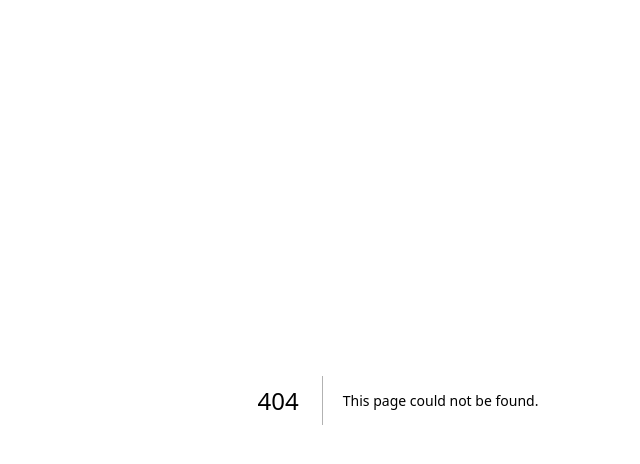
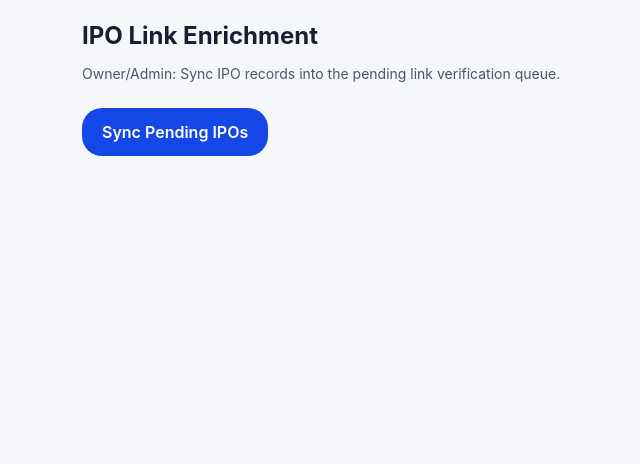
Before and after one commit to capital360ipo/Capital360ipo, a Next.js app: page /ipo-link-enrichment in a window 1280 px wide. Before the commit this address had no page. Shown: the top 464 px of the page, without its empty margins (242-882 px from the left). Built offline with nearby package versions, Linux system fonts and the light colour scheme.

Commit message:
Add IPO Link Enrichment page component

```diff
--- /dev/null
+++ b/app/ipo-link-enrichment/page.tsx
@@ -0,0 +1,78 @@
+
+"use client";
+
+import { useState } from "react";
+
+type SyncResult = {
+  success?: boolean;
+  mode?: string;
+  detected?: number;
+  inserted?: number;
+  alreadyPresent?: number;
+  error?: string;
+  note?: string;
+};
+
+export default function IpoLinkEnrichmentPage() {
+  const [loading, setLoading] = useState(false);
+  const [result, setResult] = useState<SyncResult | null>(null);
+
+  async function syncQueue() {
+    setLoading(true);
+    setResult(null);
+
+    try {
+      const response = await fetch(
+        "/api/automation/ipo-link-enrichment",
+        {
+          method: "POST",
+          credentials: "same-origin",
+        }
+      );
+
+      const data = await response.json();
+      setResult(data);
+
+    } catch {
+      setResult({
+        success: false,
+        error: "Request failed. Please try again.",
+      });
+    } finally {
+      setLoading(false);
+    }
+  }
+
+  return (
+    <main className="mx-auto max-w-2xl p-5">
+      <h1 className="text-2xl font-bold">
+        IPO Link Enrichment
+      </h1>
+
+      <p className="mt-3 text-sm text-gray-600">
+        Owner/Admin: Sync IPO records into the pending
+        link verification queue.
+      </p>
+
+      <button
+        onClick={syncQueue}
+        disabled={loading}
+        className="mt-6 rounded-lg bg-blue-700 px-5 py-3 font-semibold text-white disabled:opacity-50"
+      >
+        {loading ? "Syncing..." : "Sync Pending IPOs"}
+      </button>
+
+      {result && (
+        <section className="mt-6 rounded-lg border p-4">
+          <h2 className="font-bold">
+            {result.success ? "Sync Result" : "Error"}
+          </h2>
+
+          <pre className="mt-3 overflow-x-auto whitespace-pre-wrap text-sm">
+            {JSON.stringify(result, null, 2)}
+          </pre>
+        </section>
+      )}
+    </main>
+  );
+}
```
